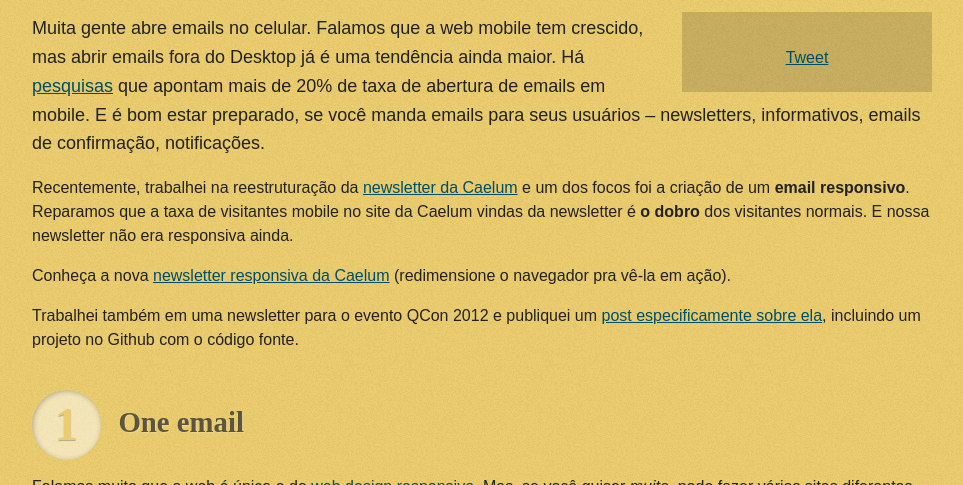
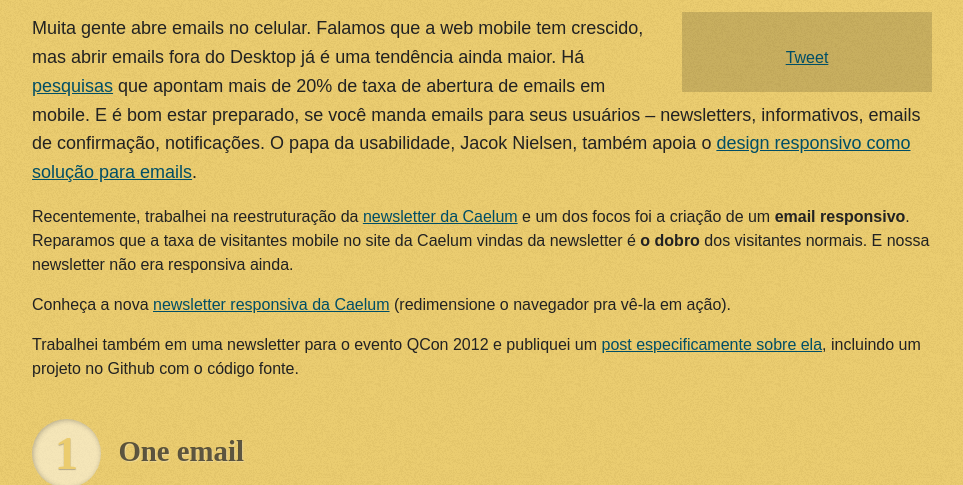
Before and after one commit to robersonupc/blog, a Jekyll site: the page built from _posts/2012-04-24-email-newsletter-mobile-responsivo.md, in a window 1280 px wide and 900 px high, cut to the strip 415-900 px from the top of the window. Shown: the whole strip, without its empty margins (158-1121 px from the left). Built offline with Jekyll 4.4.1, drawn with Linux system fonts in a browser that asks for light colours; some web fonts are replaced; comment, search, counter and statistics services are not loaded.

Commit message:
link do nielsen nas newsletters responsivas

```diff
--- a/_posts/2012-04-24-email-newsletter-mobile-responsivo.md
+++ b/_posts/2012-04-24-email-newsletter-mobile-responsivo.md
@@ -10,7 +10,7 @@ shareImage: /img/posts/responsive-email/share.jpg
 class: destaque
 ---
 
-Muita gente abre emails no celular. Falamos que a web mobile tem crescido, mas abrir emails fora do Desktop já é uma tendência ainda maior. Há [pesquisas][cmclients] que apontam mais de 20% de taxa de abertura de emails em mobile. E é bom estar preparado, se você manda emails para seus usuários -- newsletters, informativos, emails de confirmação, notificações.
+Muita gente abre emails no celular. Falamos que a web mobile tem crescido, mas abrir emails fora do Desktop já é uma tendência ainda maior. Há [pesquisas][cmclients] que apontam mais de 20% de taxa de abertura de emails em mobile. E é bom estar preparado, se você manda emails para seus usuários -- newsletters, informativos, emails de confirmação, notificações. O papa da usabilidade, Jacok Nielsen, também apoia o [design responsivo como solução para emails](http://www.useit.com/alertbox/mobile-email-newsletters.html).
 
 Recentemente, trabalhei na reestruturação da [newsletter da Caelum][newsletter] e um dos focos foi a criação de um **email responsivo**. Reparamos que a taxa de visitantes mobile no site da Caelum vindas da newsletter é **o dobro** dos visitantes normais. E nossa newsletter não era responsiva ainda.
 
```
